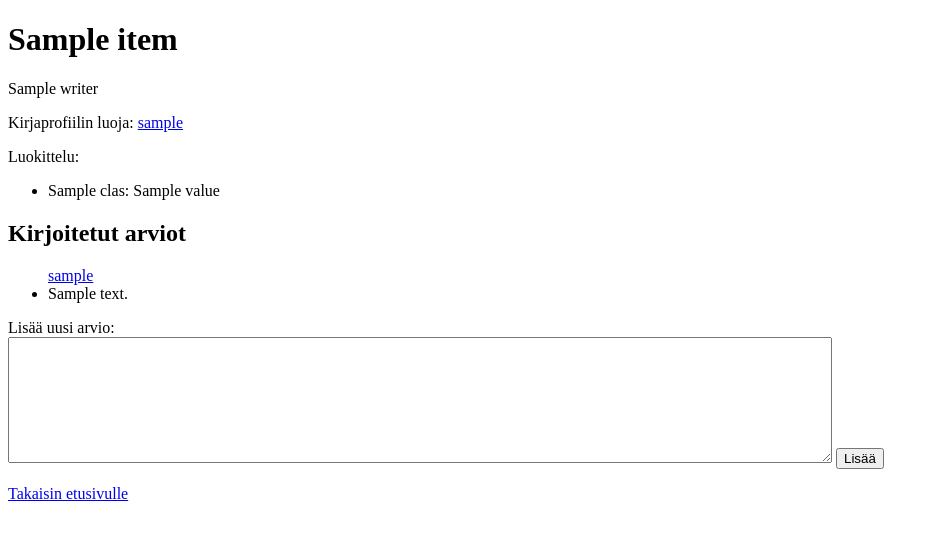
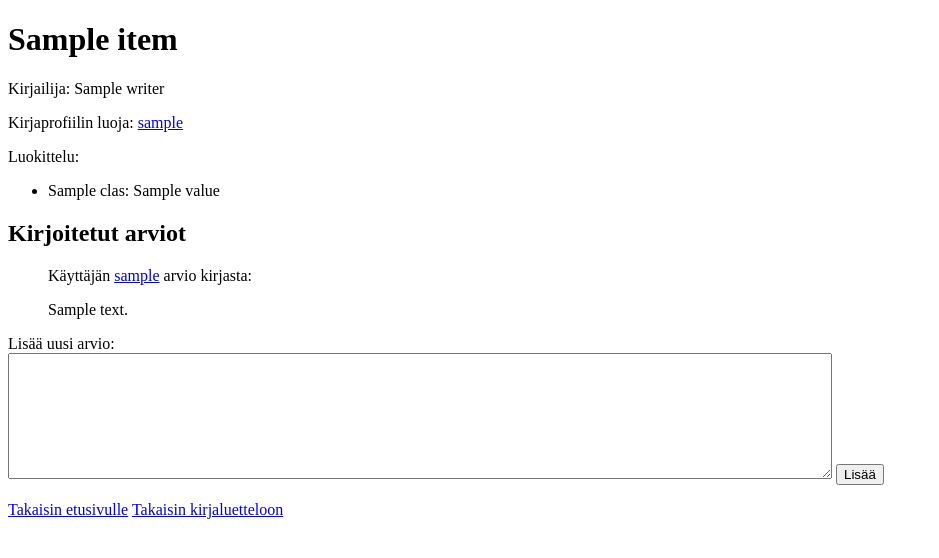
Before and after one commit to LouiseOdier/Kirjakerho, a Flask app: template templates/show_item.html in a window 1280 px wide. Shown: the top 558 px of the page, without its empty margins (0-939 px from the left). Run offline with Flask 3, Linux system fonts and the light colour scheme; the template is opened without the code that fills it: most values are stand-ins (such as "Sample title", 1, 10 or a date in 2020).

Commit message:
add descriptions show_item

```diff
--- a/templates/show_item.html
+++ b/templates/show_item.html
@@ -14,7 +14,7 @@
   </p>
   {% endif %}
   <p>
-    {{item.writer}}
+    Kirjailija: {{item.writer}}
   </p>
   <p>
     Kirjaprofiilin luoja: <a href="/user/{{item.user_id}}"> {{item.username}} </a>
@@ -32,8 +32,10 @@
   <h2>Kirjoitetut arviot</h2>
   <ul>
     {% for description in descriptions %}
-    <a href="/user/{{ description.user_id }}">{{description.username}}</a>
-    <li>{{description.description.replace('\n', '<br>') | safe}}</li>
+    Käyttäjän <a href="/user/{{ description.user_id }}">{{description.username}}</a> arvio kirjasta:
+    <p>
+      {{description.description.replace('\n', '<br>') | safe}}
+    </p>
     {% endfor %}
   </ul>
   <form action="/create_description" method="post">
@@ -46,6 +48,7 @@
 
   <p>
     <a href="/">Takaisin etusivulle</a>
+    <a href="/books">Takaisin kirjaluetteloon</a>
   </p>
 </body>
 
```
